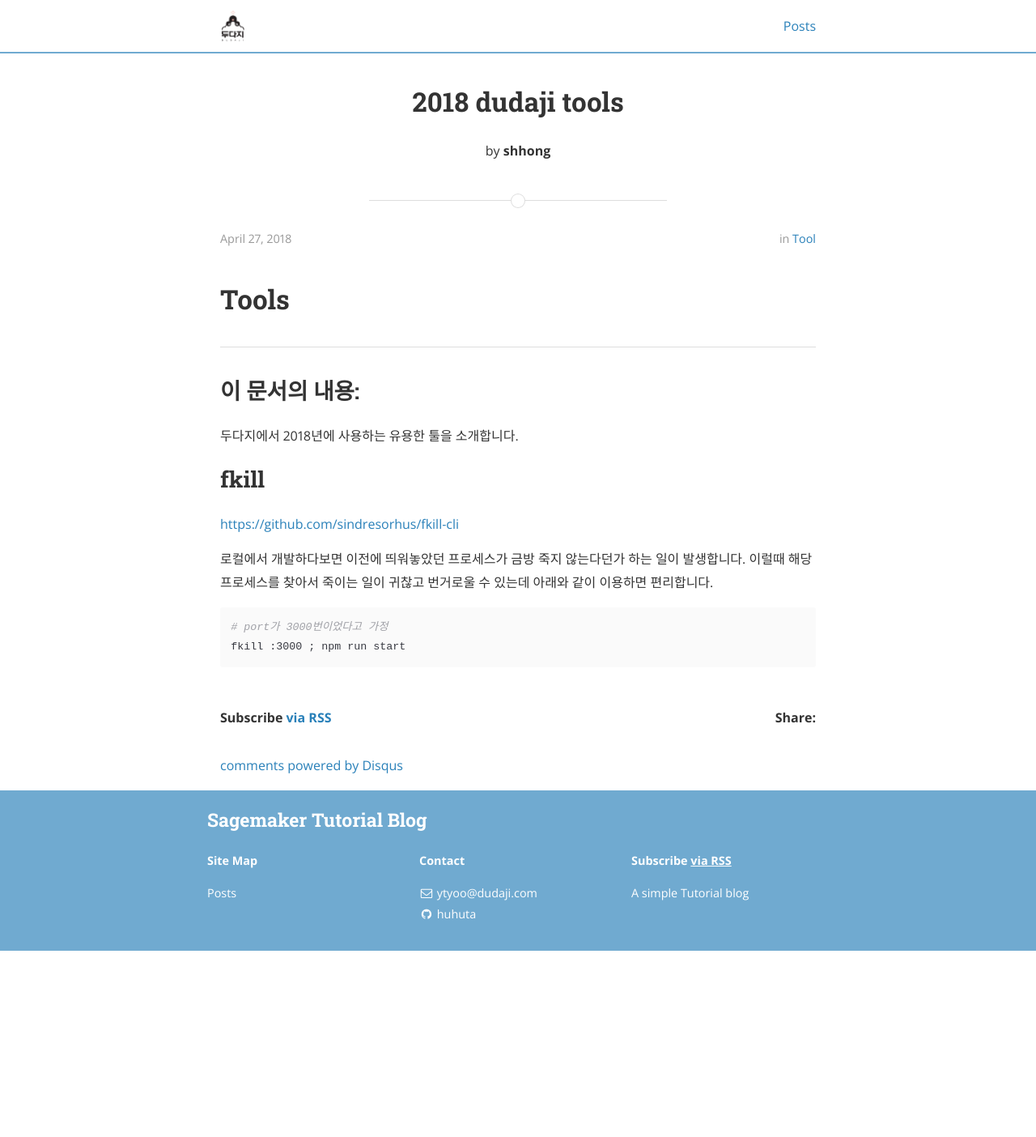
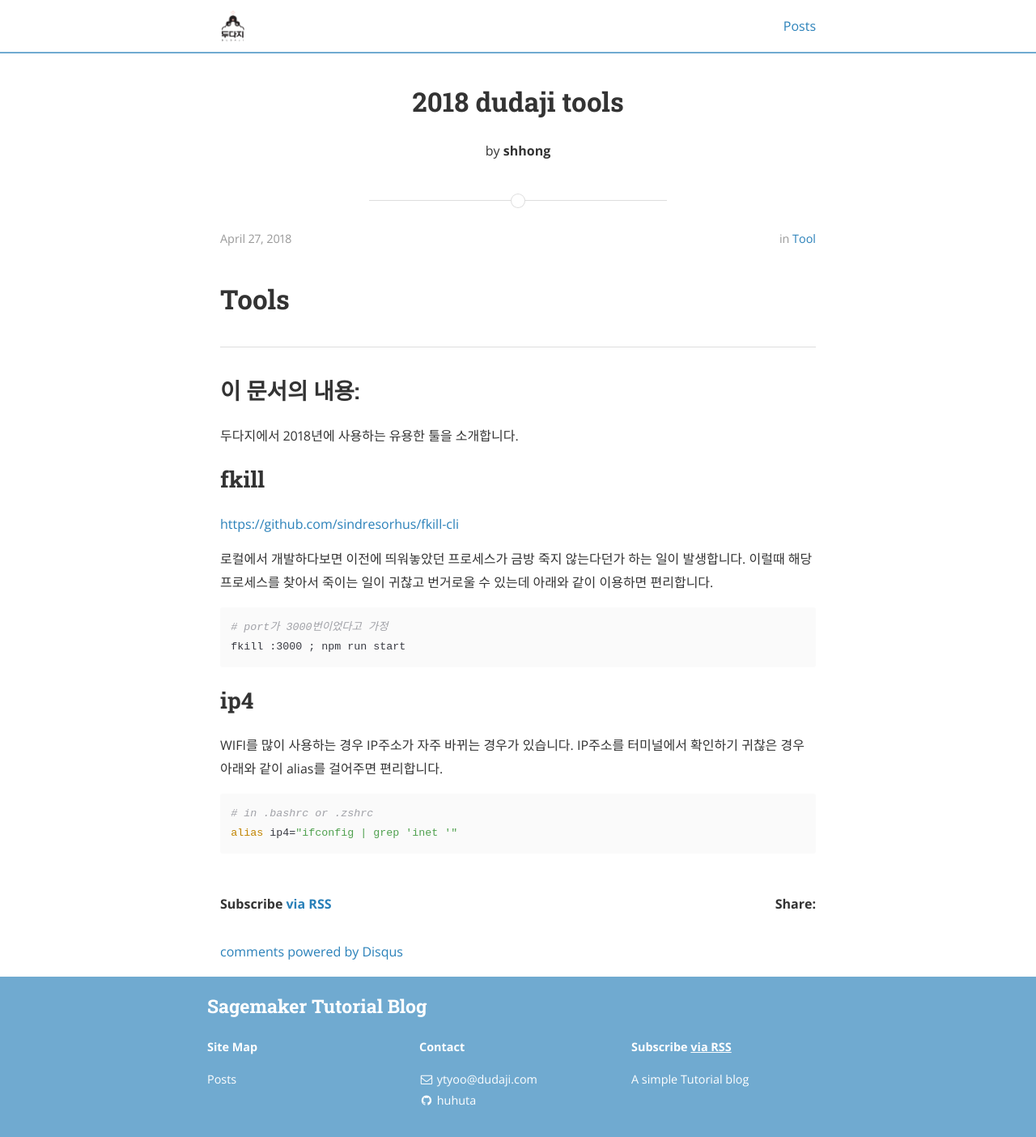
Before and after one commit to HongSeokHwan/ko-sagemaker, a Jekyll site: the page built from docs/_posts/2018-04-27-tools.md, in a window 1280 px wide. Shown: the whole page at 81% size. Built offline with Jekyll 4.4.1, drawn with Linux system fonts in a browser that asks for light colours; nearby versions of some CDN libraries; comment, search, counter and statistics services are not loaded; before the commit the page ends 1174 px from its top, so only the background shows below that.

Commit message:
Update tools.

````diff
--- a/docs/_posts/2018-04-27-tools.md
+++ b/docs/_posts/2018-04-27-tools.md
@@ -22,3 +22,13 @@ comments: true
 # port가 3000번이었다고 가정
 fkill :3000 ; npm run start
 ```
+
+## ip4
+
+WIFI를 많이 사용하는 경우 IP주소가 자주 바뀌는 경우가 있습니다.
+IP주소를 터미널에서 확인하기 귀찮은 경우 아래와 같이 alias를 걸어주면 편리합니다.
+
+```
+# in .bashrc or .zshrc
+alias ip4="ifconfig | grep 'inet '"
+```
````
Also changed, not shown: 1 other file.
